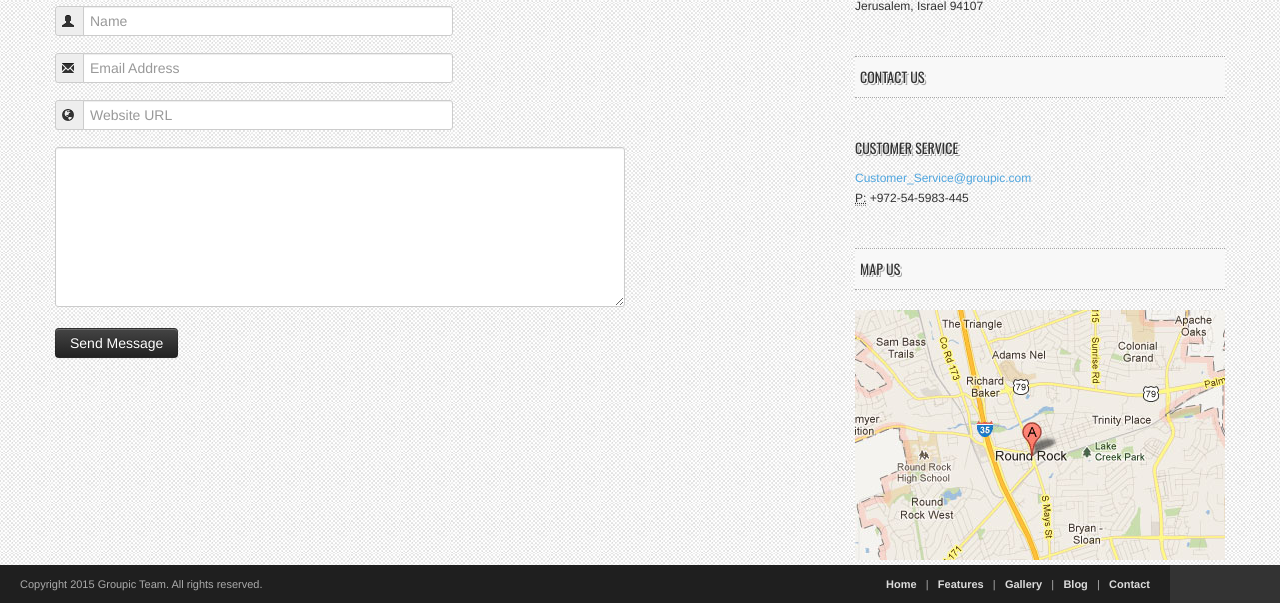
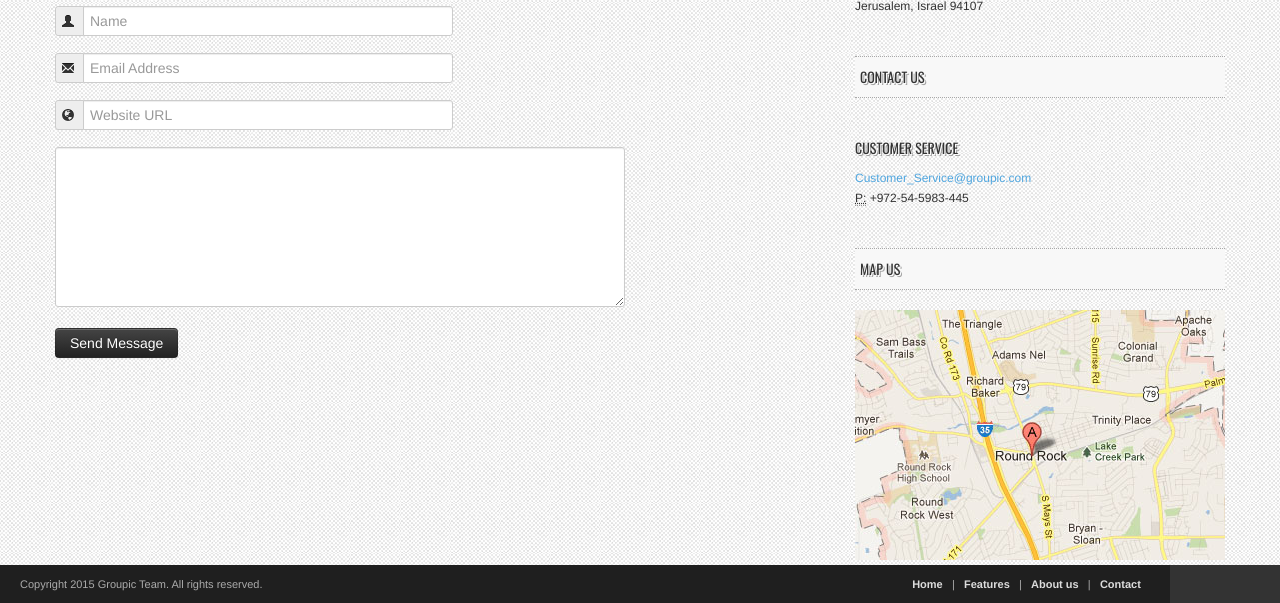
Before and after one commit to moshekan/groupic, a Django app: template groupic/events/templates/contact_us.html in a window 1280 px wide. Shown: the part 347-950 px from the top of the page. Run offline with Django 3.2, Linux system fonts and the light colour scheme; the template is opened without the code that fills it, so the values that code supplies are empty; some libraries are stand-ins or nearby versions.

```diff
--- a/groupic/events/templates/base.html
+++ b/groupic/events/templates/base.html
@@ -119,7 +119,7 @@
                         <div class="span6"><span class="left">Copyright 2015 Groupic Team. All rights reserved.</span></div>
                         <div class="span6">
                             <span class="right">
-                            <a href="#">Home</a>&nbsp;&nbsp;&nbsp;|&nbsp;&nbsp;&nbsp;<a href="#">Features</a>&nbsp;&nbsp;&nbsp;|&nbsp;&nbsp;&nbsp;<a href="#">Gallery</a>&nbsp;&nbsp;&nbsp;|&nbsp;&nbsp;&nbsp;<a href="#">Blog</a>&nbsp;&nbsp;&nbsp;|&nbsp;&nbsp;&nbsp;<a href="#">Contact</a>
+                            <a href="/">Home</a>&nbsp;&nbsp;&nbsp;|&nbsp;&nbsp;&nbsp;<a href="/features">Features</a>&nbsp;&nbsp;&nbsp;|&nbsp;&nbsp;&nbsp;<a href="/about">About us</a>&nbsp;&nbsp;&nbsp;|&nbsp;&nbsp;&nbsp;<a href="/contact">Contact</a>&nbsp;&nbsp;&nbsp;
                             </span>
                         </div>
                     </div>
```
Also changed, not shown: groupic/events/static/events/images/favicon.ico.
